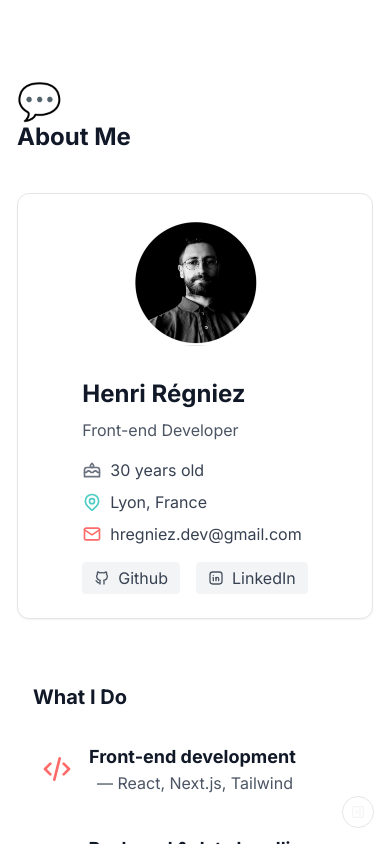
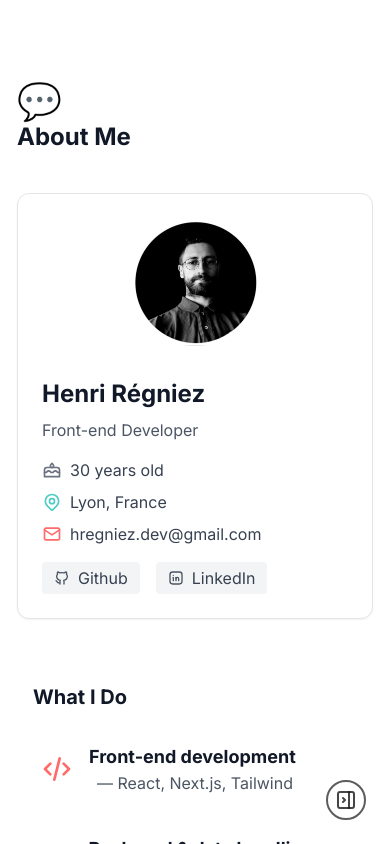
Before and after one commit to HRegniez/Portfolio_v3, a Next.js app: page /about in a window 390 px wide. Built offline with nearby package versions, Linux system fonts and the light colour scheme.

Commit message:
mobile Tweaks: Profile pictuce and info updated to look better on mobile. made the menu button on mobil more visible and bigger

```diff
--- a/src/components/About.tsx
+++ b/src/components/About.tsx
@@ -27,7 +27,7 @@ export default function About() {
     <div className="max-w-4xl">
       {/* Personal Details Section */}
       <div className="mb-12 bg-white p-6 rounded-xl shadow-sm border border-neutral-200">
-        <div className="flex flex-col-reverse md:justify-between md:flex-row gap-8 items-center md:items-start">
+        <div className="flex flex-col-reverse md:justify-between md:flex-row gap-8 md:items-start">
         <div className="space-y-4">
             <div>
               <Heading as="h1" className="text-2xl mb-2">Henri Régniez</Heading>
@@ -66,7 +66,7 @@ export default function About() {
               ))}
             </div>
           </div>
-          <div className="rounded-xl w-32 h-32 md:w-56 md:h-56 flex-shrink-0 overflow-hidden">
+          <div className="rounded-xl w-32 h-32 md:w-56 md:h-56 mx-auto md:mx-0 flex-shrink-0 overflow-hidden">
             <Image
               src="/images/profile.jpeg"
               alt="Henri Régniez"
--- a/src/components/Sidebar.tsx
+++ b/src/components/Sidebar.tsx
@@ -52,10 +52,10 @@ export const Sidebar = () => {
         )}
       </AnimatePresence>
       <button
-        className="fixed lg:hidden bottom-4 right-4 h-8 w-8 border border-neutral-200 rounded-full backdrop-blur-sm flex items-center justify-center z-50"
+        className="fixed lg:hidden bottom-6 right-6 h-10 w-10 border-2 border-primary/70 rounded-full backdrop-blur-sm flex items-center justify-center z-50"
         onClick={() => setOpen(!open)}
       >
-        <IconLayoutSidebarRightCollapse className="h-4 w-4 text-secondary" />
+        <IconLayoutSidebarRightCollapse className="h-6 w-6 text-primary/80" />
       </button>
     </>
   );
```
